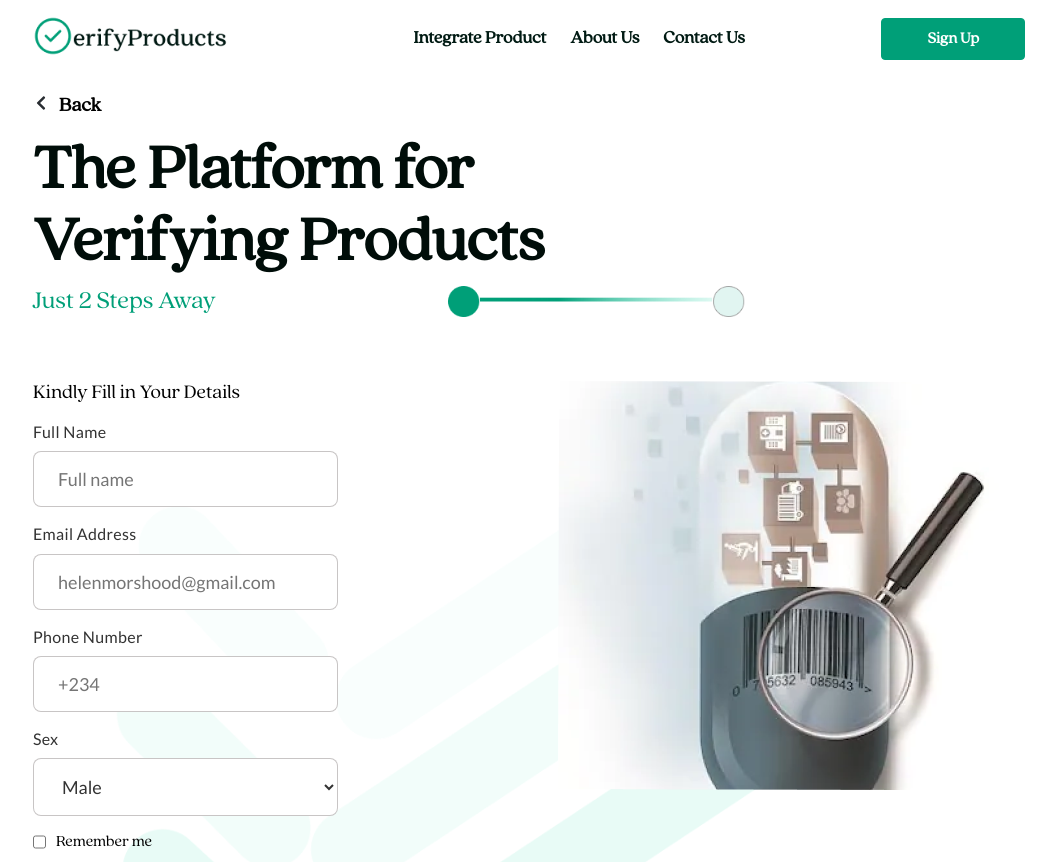
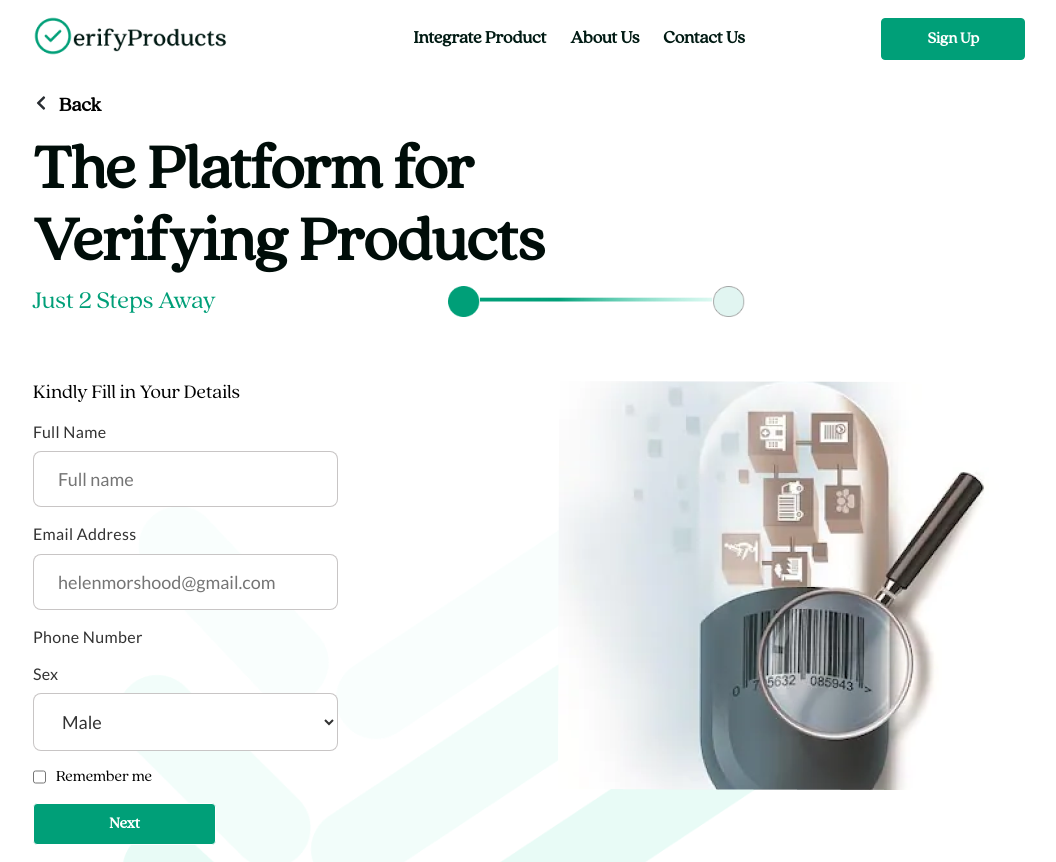
Before and after one commit to Verify-App-TUTN/VerifyProduct, a React (Create React App) app in the folder steps/: page / in a window 1280 px wide. Shown: the top 862 px of the page, without its empty margins (111-1167 px from the left). Built offline with nearby package versions, Linux system fonts and the light colour scheme.

Commit message:
installing some dependance

```diff
--- a/steps/package.json
+++ b/steps/package.json
@@ -10,6 +10,7 @@
     "react-dom": "^18.2.0",
     "react-hook-form": "^7.33.1",
     "react-icons": "^4.4.0",
+    "react-phone-number-input": "^3.2.5",
     "react-router-dom": "^6.3.0",
     "react-scripts": "5.0.1",
     "styled-components": "^5.3.5",
--- a/steps/src/components/CodeP.jsx
+++ b/steps/src/components/CodeP.jsx
@@ -16,7 +16,7 @@ const CodeP = () => {
                     <div className="error">
                         {errors.PID && <span>Hint: Kindly check the top of the cover for product code</span>}
                     </div>
-                    <button type='submit' className='btn'>Verify Product Now</button>
+                    <button type='submit' className='btn' disabled={!onSubmit}>Verify Product Now</button>
                 </div>
                 <div className="arrowImg">
                     <img src={Arrows} alt="pI" />
--- a/steps/src/components/Detail.jsx
+++ b/steps/src/components/Detail.jsx
@@ -24,7 +24,7 @@ const Detail = ({ next }) => {
                 </div>
                 <div className="form-control">
                     <label htmlFor="tel">Phone Number</label>
-                    <input type="tel" id='tel' placeholder="+234" {...register("tel", { required: true, minLength: 6, maxLength: 12 })} />
+
                 </div>
                 <div className="form-control">
                     <label htmlFor="sex">Sex</label>
```
Also changed, not shown: 1 other file (tests, documents, lock files or other folders).
